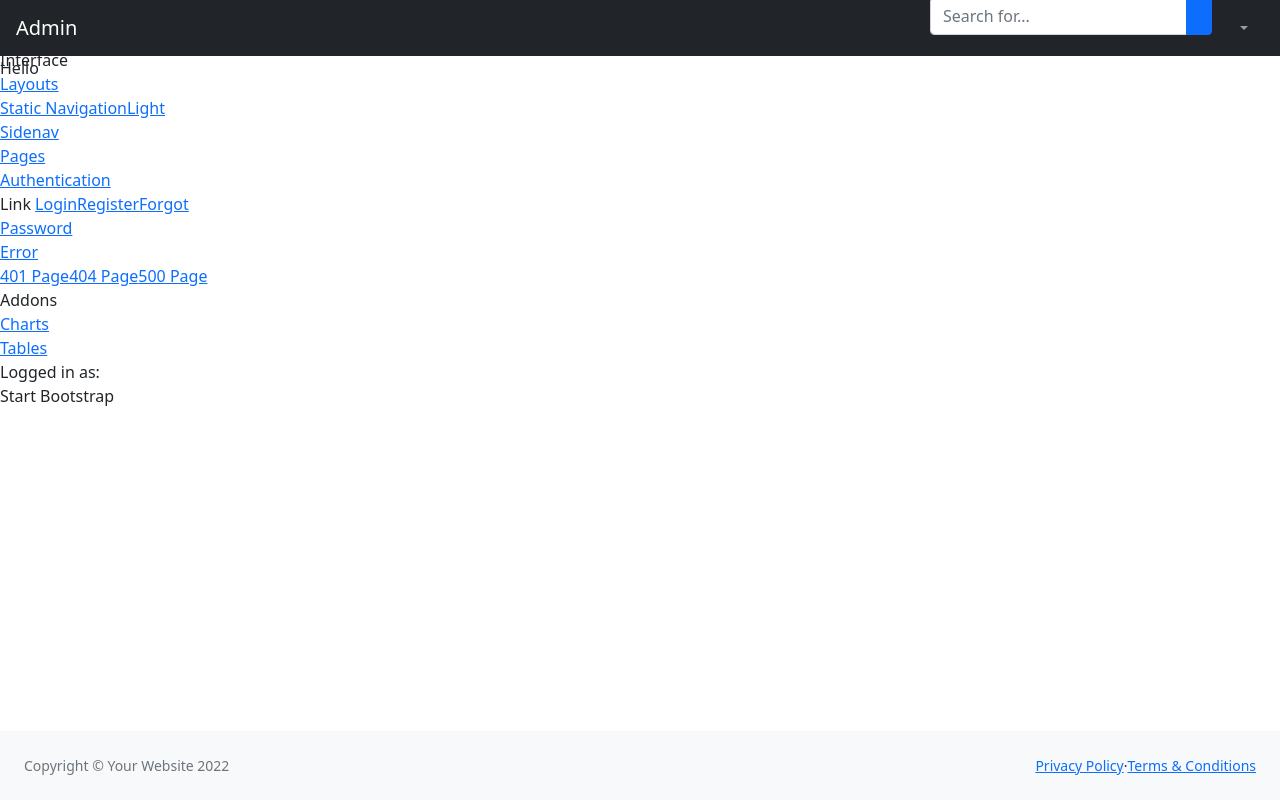
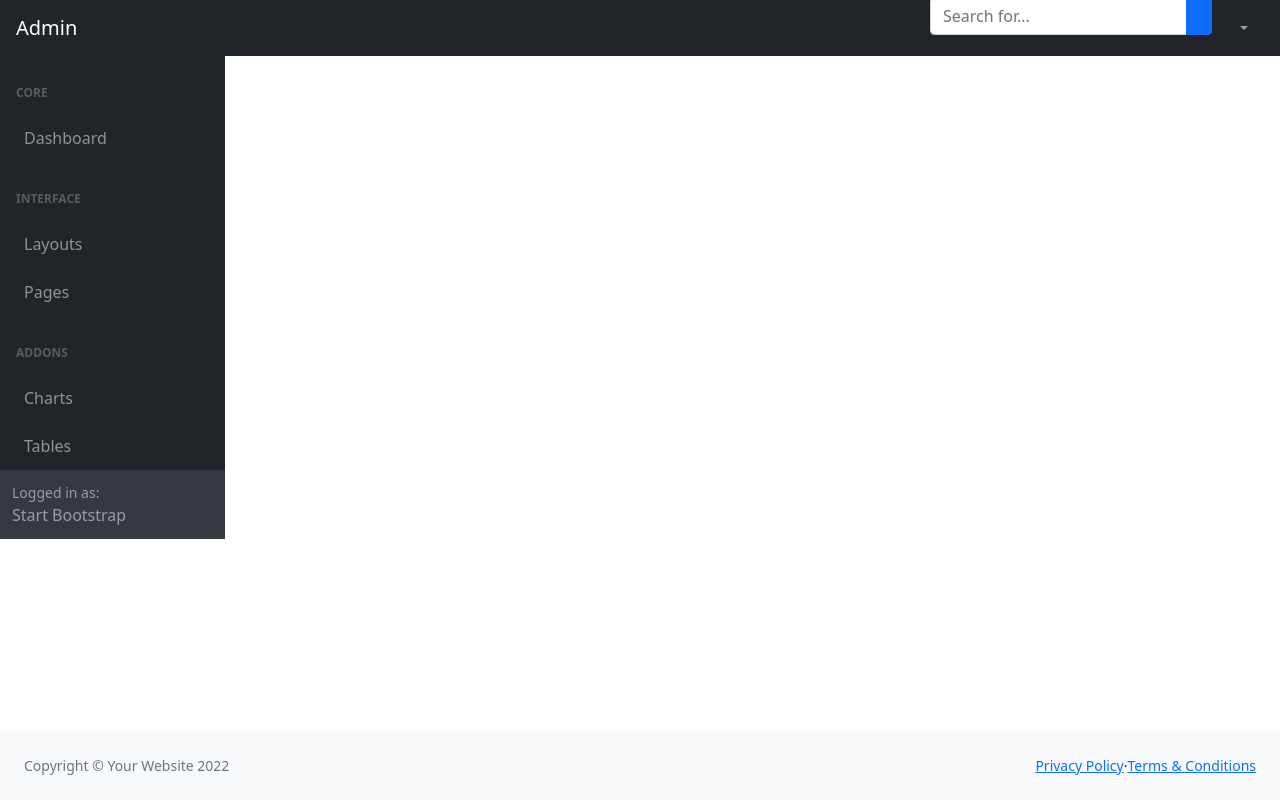
Before and after one commit to ET-TOUNANI/react-laravel-ecommerce, a React (Create React App) app in the folder react-eccomerce/: page /admin in a window 1280 px wide. Built offline with nearby package versions, Linux system fonts and the light colour scheme.

Commit message:
fix problem with react router

```diff
--- a/react-eccomerce/src/App.js
+++ b/react-eccomerce/src/App.js
@@ -1,12 +1,14 @@
 import React from "react";
-import {Route ,BrowserRouter as Router,Routes } from  'react-router-dom'
+import { BrowserRouter,Route ,Routes } from  'react-router-dom'
 import  MasterLayout  from "./layouts/admin/MasterLayout";
 import NotFound from './NotFound'
+import Home from './Home'
 function App() {
   return (
     <div className="App">
-      <Router>
+      <BrowserRouter>
             <Routes>
+              <Route index element={<Home />} />
               {/*<Route exact path="/" component={App} />
               <Route path="/users/login" component={Login} />
               <Route exact path="/users/register" component={Register} />
@@ -15,10 +17,10 @@ function App() {
               <Route path="/users/reset-password/:key" component={ResetPassword} />
               <Route path="/users/profile/:username" component={UserProfile} />
               <Route path="/chat/messages" component={Messages} />*/}
-            <Route exact path="/admin/" element={<MasterLayout/>} />
-            <Route element={<NotFound/>} />
+              <Route  path="admin" element={<MasterLayout/>} />
+              <Route path="*" element={<NotFound/>} />
             </Routes>
-        </Router>
+          </BrowserRouter>
     </div>
   );
 }
--- /dev/null
+++ b/react-eccomerce/src/Home.js
@@ -0,0 +1,9 @@
+import React from 'react'
+
+function Home() {
+  return (
+    <div>Home</div>
+  )
+}
+
+export default Home
--- a/react-eccomerce/src/NotFound.js
+++ b/react-eccomerce/src/NotFound.js
@@ -1,6 +1,7 @@
 import React from 'react'
 import './assets/admin/css/styles.css'
 import './assets/admin/js/scripts'
+import Images from './assets/admin/assets/img/error-404-monochrome.svg'
 import {Link} from 'react-router-dom'
 function NotFound() {
   return (
@@ -11,7 +12,7 @@ function NotFound() {
                         <div className="row justify-content-center">
                             <div className="col-lg-6">
                                 <div className="text-center mt-4">
-                                    <img className="mb-4 img-error" alt="img" src="assets/admin/assets/img/error-404-monochrome.svg" />
+                                    <img className="mb-4 img-error" draggable="false" alt="img" src={Images} />
                                     <p className="lead">This requested URL was not found on this server.</p>
                                     <Link to="/">
                                         <i className="fas fa-arrow-left me-1"></i>
@@ -27,7 +28,7 @@ function NotFound() {
                 <footer className="py-4 bg-light mt-auto">
                     <div className="container-fluid px-4">
                         <div className="d-flex align-items-center justify-content-between small">
-                            <div className="text-muted">Copyright &copy; Your Website 2022</div>
+                            <div className="text-muted">Copyright &copy; Your Website {new Date().getFullYear()}</div>
                             <div>
                                 <Link to="#">Privacy Policy</Link>
                                 &middot;
--- a/react-eccomerce/src/layouts/admin/MasterLayout.js
+++ b/react-eccomerce/src/layouts/admin/MasterLayout.js
@@ -6,7 +6,6 @@ import '../../assets/admin/css/styles.css'
 import '../../assets/admin/js/scripts'
 function MasterLayout() {
   return (
-
     <div className='sb-nav-fixed'>
         <Navbar />
         <div id="layoutSidenav">
--- a/react-eccomerce/src/layouts/admin/Sidebar.js
+++ b/react-eccomerce/src/layouts/admin/Sidebar.js
@@ -3,70 +3,70 @@ import {Link} from 'react-router-dom'
 function Sidebar() {
   return (
     <div>
-        <nav classNameName="sb-sidenav accordion sb-sidenav-dark" id="sidenavAccordion">
-                    <div classNameName="sb-sidenav-menu">
-                        <div classNameName="nav">
-                            <div classNameName="sb-sidenav-menu-heading">Core</div>
-                            <Link classNameName="nav-link" to="/admin">
-                                <div classNameName="sb-nav-link-icon"><i classNameName="fas fa-tachometer-alt"></i></div>
+        <nav className="sb-sidenav accordion sb-sidenav-dark" id="sidenavAccordion">
+                    <div className="sb-sidenav-menu">
+                        <div className="nav">
+                            <div className="sb-sidenav-menu-heading">Core</div>
+                            <Link className="nav-link" to="index.html">
+                                <div className="sb-nav-link-icon"><i className="fas fa-tachometer-alt"></i></div>
                                 Dashboard
                             </Link>
-                            <div classNameName="sb-sidenav-menu-heading">Interface</div>
-                            <Link classNameName="nav-link collapsed" to="#" data-bs-toggle="collapse" data-bs-target="#collapseLayouts" aria-expanded="false" aria-controls="collapseLayouts">
-                                <div classNameName="sb-nav-link-icon"><i classNameName="fas fa-columns"></i></div>
+                            <div className="sb-sidenav-menu-heading">Interface</div>
+                            <Link className="nav-link collapsed" to="#" data-bs-toggle="collapse" data-bs-target="#collapseLayouts" aria-expanded="false" aria-controls="collapseLayouts">
+                                <div className="sb-nav-link-icon"><i className="fas fa-columns"></i></div>
                                 Layouts
-                                <div classNameName="sb-sidenav-collapse-arrow"><i classNameName="fas fa-angle-down"></i></div>
+                                <div className="sb-sidenav-collapse-arrow"><i className="fas fa-angle-down"></i></div>
                             </Link>
-                            <div classNameName="collapse" id="collapseLayouts" aria-labelledby="headingOne" data-bs-parent="#sidenavAccordion">
-                                <nav classNameName="sb-sidenav-menu-nested nav">
-                                    <Link classNameName="nav-link" to="layout-static.html">Static Navigation</Link>
-                                    <Link classNameName="nav-link" to="layout-sidenav-light.html">Light Sidenav</Link>
+                            <div className="collapse" id="collapseLayouts" aria-labelledby="headingOne" data-bs-parent="#sidenavAccordion">
+                                <nav className="sb-sidenav-menu-nested nav">
+                                    <a className="nav-link" to="layout-static.html">Static Navigation</a>
+                                    <a className="nav-link" to="layout-sidenav-light.html">Light Sidenav</a>
                                 </nav>
                             </div>
-                            <Link classNameName="nav-link collapsed" to="#" data-bs-toggle="collapse" data-bs-target="#collapsePages" aria-expanded="false" aria-controls="collapsePages">
-                                <div classNameName="sb-nav-link-icon"><i classNameName="fas fa-book-open"></i></div>
+                            <Link className="nav-link collapsed" to="#" data-bs-toggle="collapse" data-bs-target="#collapsePages" aria-expanded="false" aria-controls="collapsePages">
+                                <div className="sb-nav-link-icon"><i className="fas fa-book-open"></i></div>
                                 Pages
-                                <div classNameName="sb-sidenav-collapse-arrow"><i classNameName="fas fa-angle-down"></i></div>
+                                <div className="sb-sidenav-collapse-arrow"><i className="fas fa-angle-down"></i></div>
                             </Link>
-                            <div classNameName="collapse" id="collapsePages" aria-labelledby="headingTwo" data-bs-parent="#sidenavAccordion">
-                                <nav classNameName="sb-sidenav-menu-nested nav accordion" id="sidenavAccordionPages">
-                                    <Link classNameName="nav-link collapsed" to="#" data-bs-toggle="collapse" data-bs-target="#pagesCollapseAuth" aria-expanded="false" aria-controls="pagesCollapseAuth">
+                            <div className="collapse" id="collapsePages" aria-labelledby="headingTwo" data-bs-parent="#sidenavAccordion">
+                                <nav className="sb-sidenav-menu-nested nav accordion" id="sidenavAccordionPages">
+                                    <Link className="nav-link collapsed" to="#" data-bs-toggle="collapse" data-bs-target="#pagesCollapseAuth" aria-expanded="false" aria-controls="pagesCollapseAuth">
                                         Authentication
-                                        <div classNameName="sb-sidenav-collapse-arrow"><i classNameName="fas fa-angle-down"></i></div>
+                                        <div className="sb-sidenav-collapse-arrow"><i className="fas fa-angle-down"></i></div>
                                     </Link>
-                                    <div classNameName="collapse" id="pagesCollapseAuth" aria-labelledby="headingOne" data-bs-parent="#sidenavAccordionPages">
-                                        <nav classNameName="sb-sidenav-menu-nested nav">
-                                    Link      <Link classNameName="nav-link" to="login.html">Login</Link>
-                                            <Link classNameName="nav-link" to="register.html">Register</Link>
-                                            <Link classNameName="nav-link" to="password.html">Forgot Password</Link>
+                                    <div className="collapse" id="pagesCollapseAuth" aria-labelledby="headingOne" data-bs-parent="#sidenavAccordionPages">
+                                        <nav className="sb-sidenav-menu-nested nav">
+                                            <Link className="nav-link" to="login.html">Login</Link>
+                                            <Link className="nav-link" to="register.html">Register</Link>
+                                            <Link className="nav-link" to="password.html">Forgot Password</Link>
                                         </nav>
                                     </div>
-                                    <Link classNameName="nav-link collapsed" to="#" data-bs-toggle="collapse" data-bs-target="#pagesCollapseError" aria-expanded="false" aria-controls="pagesCollapseError">
+                                    <Link className="nav-link collapsed" to="#" data-bs-toggle="collapse" data-bs-target="#pagesCollapseError" aria-expanded="false" aria-controls="pagesCollapseError">
                                         Error
-                                        <div classNameName="sb-sidenav-collapse-arrow"><i classNameName="fas fa-angle-down"></i></div>
+                                        <div className="sb-sidenav-collapse-arrow"><i className="fas fa-angle-down"></i></div>
                                     </Link>
-                                    <div classNameName="collapse" id="pagesCollapseError" aria-labelledby="headingOne" data-bs-parent="#sidenavAccordionPages">
-                                        <nav classNameName="sb-sidenav-menu-nested nav">
-                                            <Link classNameName="nav-link" to="401.html">401 Page</Link>
-                                            <Link classNameName="nav-link" to="404.html">404 Page</Link>
-                                            <Link classNameName="nav-link" to="500.html">500 Page</Link>
+                                    <div className="collapse" id="pagesCollapseError" aria-labelledby="headingOne" data-bs-parent="#sidenavAccordionPages">
+                                        <nav className="sb-sidenav-menu-nested nav">
+                                            <Link className="nav-link" to="401.html">401 Page</Link>
+                                            <Link className="nav-link" to="404.html">404 Page</Link>
+                                            <Link className="nav-link" to="500.html">500 Page</Link>
                                         </nav>
                                     </div>
                                 </nav>
                             </div>
-                            <div classNameName="sb-sidenav-menu-heading">Addons</div>
-                            <Link classNameName="nav-link" href="charts.html">
-                                <div classNameName="sb-nav-link-icon"><i classNameName="fas fa-chart-area"></i></div>
+                            <div className="sb-sidenav-menu-heading">Addons</div>
+                            <Link className="nav-link" to="charts.html">
+                                <div className="sb-nav-link-icon"><i className="fas fa-chart-area"></i></div>
                                 Charts
                             </Link>
-                            <Link classNameName="nav-link" to="tables.html">
-                                <div classNameName="sb-nav-link-icon"><i classNameName="fas fa-table"></i></div>
+                            <Link className="nav-link" to="tables.html">
+                                <div className="sb-nav-link-icon"><i className="fas fa-table"></i></div>
                                 Tables
                             </Link>
                         </div>
                     </div>
-                    <div classNameName="sb-sidenav-footer">
-                        <div classNameName="small">Logged in as:</div>
+                    <div className="sb-sidenav-footer">
+                        <div className="small">Logged in as:</div>
                         Start Bootstrap
                     </div>
                 </nav>
```
Lines whose indentation alone changed are shown as unchanged.
